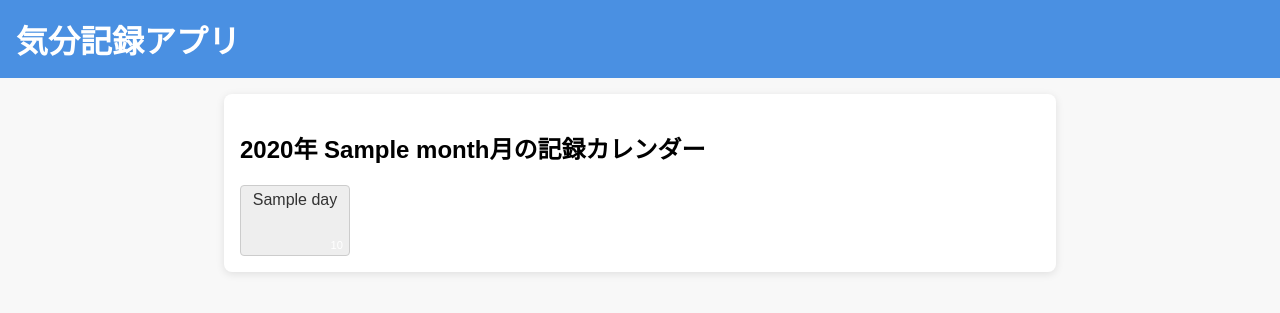
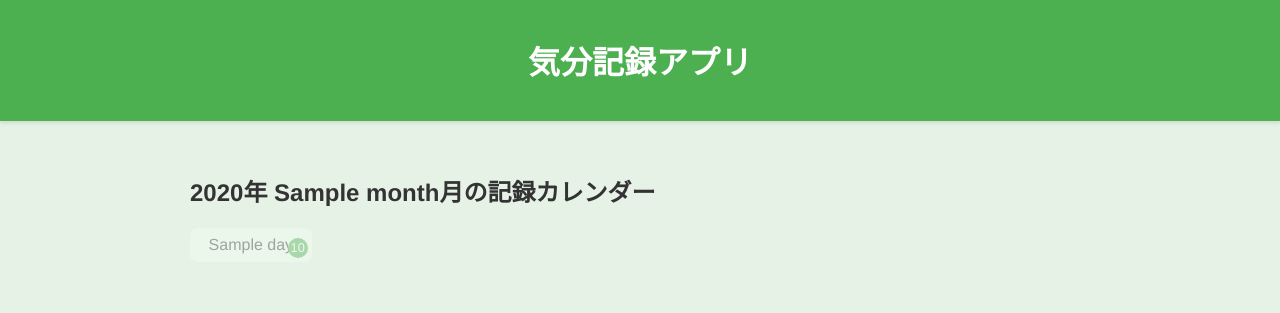
Before and after one commit to akanejingu07/mood_app, a Flask app: template templates/calendar.html in a window 1280 px wide. Shown: the top 313 px of the page. Run offline with Flask 3, Linux system fonts and the light colour scheme; the template is opened without the code that fills it: most values are stand-ins (such as "Sample title", 1, 10 or a date in 2020); some libraries are stand-ins or nearby versions.

Commit message:
css調整

```diff
--- a/static/css/style.css
+++ b/static/css/style.css
@@ -1,114 +1,146 @@
-/* 全体のレイアウト */
+/* 共通設定 */
 body {
-  font-family: Arial, sans-serif;
+  font-family: "Helvetica Neue", Arial, sans-serif;
+  background-color: #e6f2e6; /* 薄い緑の背景 */
   margin: 0;
   padding: 0;
-  background: #f8f8f8;
+  color: #333;
 }
 
+/* ヘッダー */
 header {
-  background: #4a90e2;
+  background-color: #4caf50; /* 緑 */
   color: white;
-  padding: 1rem;
-}
-
-header h1 {
-  margin: 0;
+  padding: 1rem 2rem;
+  text-align: center;
+  box-shadow: 0 2px 4px rgba(0,0,0,0.1);
 }
 
 header nav a {
   color: white;
   text-decoration: none;
-  margin-right: 1rem;
+  margin: 0 1rem;
 }
 
+header nav a:hover {
+  text-decoration: underline;
+}
+
+/* メインコンテンツ */
 main {
-  padding: 1rem;
-  max-width: 800px;
-  margin: auto;
-  background: white;
-  box-shadow: 0 2px 8px rgba(0,0,0,0.1);
-  margin-top: 1rem;
+  padding: 2rem;
+  max-width: 900px;
+  margin: 0 auto;
+}
+
+/* カード風コンテナ */
+.card {
+  background-color: #f0fff0; /* 薄い緑系カード */
+  border-radius: 12px;
+  box-shadow: 0 4px 8px rgba(0,0,0,0.1);
+  padding: 1.5rem;
+  margin-bottom: 1.5rem;
+  transition: transform 0.2s, box-shadow 0.2s;
+}
+
+.card:hover {
+  transform: translateY(-3px);
+  box-shadow: 0 6px 12px rgba(0,0,0,0.15);
+}
+
+/* テーブル */
+table {
+  width: 100%;
+  border-collapse: collapse;
+  margin-bottom: 1rem;
+  background-color: #f0fff0;
+  border-radius: 12px;
+  overflow: hidden;
+}
+
+th, td {
+  padding: 0.75rem 1rem;
+  text-align: left;
+  border-bottom: 1px solid #d4edda;
+}
+
+th {
+  background-color: #4caf50;
+  color: white;
+}
+
+/* ボタン */
+button, input[type="submit"], a.button {
+  background-color: #4caf50;
+  color: white;
+  border: none;
+  padding: 0.6rem 1.2rem;
   border-radius: 8px;
+  cursor: pointer;
+  text-decoration: none;
+  font-size: 1rem;
+  transition: background-color 0.2s;
+}
+
+button:hover, input[type="submit"]:hover, a.button:hover {
+  background-color: #45a049;
 }
 
 /* フォーム */
-form {
-  display: flex;
-  flex-direction: column;
-}
-
-form label {
-  margin-top: 0.8rem;
-  margin-bottom: 0.2rem;
-  font-weight: bold;
-}
-
-form input[type="text"],
-form input[type="number"],
-form select {
+input[type="text"], input[type="number"], select, textarea {
+  width: 100%;
   padding: 0.5rem;
-  font-size: 1rem;
-  border-radius: 4px;
+  border-radius: 8px;
   border: 1px solid #ccc;
-}
-
-form button {
-  margin-top: 1rem;
-  padding: 0.8rem;
-  background: #4a90e2;
-  color: white;
-  border: none;
-  border-radius: 4px;
-  cursor: pointer;
-}
-
-form button:hover {
-  background: #357ABD;
+  margin-bottom: 1rem;
+  box-sizing: border-box;
 }
 
 /* カレンダー */
 .calendar-grid {
   display: grid;
   grid-template-columns: repeat(7, 1fr);
-  gap: 5px;
-  margin-top: 1rem;
+  gap: 0.5rem;
 }
 
 .day-cell {
-  border: 1px solid #ccc;
-  min-height: 60px;
+  background-color: #f0fff0;
+  border-radius: 8px;
+  padding: 0.5rem;
   text-align: center;
-  padding: 0.3rem;
-  border-radius: 4px;
   position: relative;
-  background: #fff;
+  cursor: pointer;
+  transition: background-color 0.2s, transform 0.2s;
+}
+
+.day-cell:hover {
+  background-color: #d4edda;
+  transform: translateY(-2px);
 }
 
 .day-cell.out {
-  background: #eee;
+  opacity: 0.4;
 }
 
 .day-cell a {
+  color: #333;
   text-decoration: none;
-  color: #333;
   display: block;
-  width: 100%;
-  height: 100%;
 }
 
-.day-cell .score {
+.score {
   position: absolute;
-  bottom: 2px;
-  right: 2px;
-  font-size: 0.7rem;
-  padding: 2px 4px;
-  border-radius: 4px;
+  bottom: 4px;
+  right: 4px;
+  font-size: 0.8rem;
+  background-color: #4caf50;
   color: white;
+  border-radius: 50%;
+  width: 20px;
+  height: 20px;
+  line-height: 20px;
 }
 
-.score-0 { background: #d9534f; }
-.score-1 { background: #5cb85c; }
 
 /* モバイル対応 */
 @media (max-width: 600px) {
```
